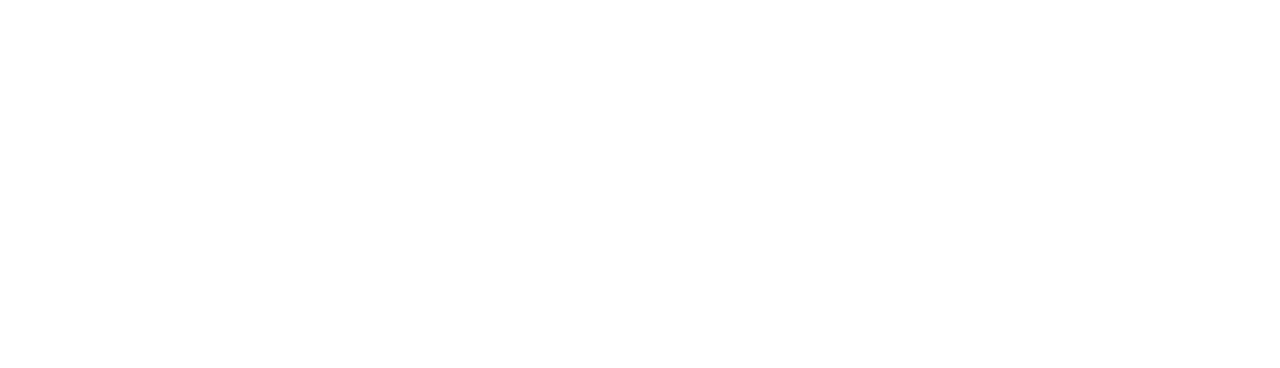
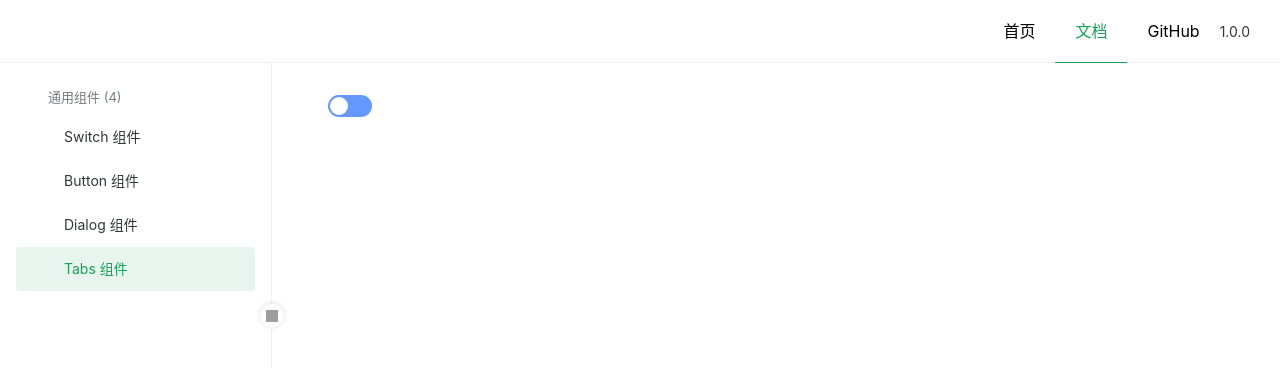
Before and after one commit to 0709FanLi/ddUI, a Vue app: page /doc/tabs in a window 1280 px wide. Before the commit this address had no page. Shown: the top 368 px of the page. Built offline with nearby package versions, Linux system fonts and the light colour scheme; grey boxes are pictures that could not be loaded.

Commit message:
feat(components): switch组件

```diff
--- a/src/assets/css/base.scss
+++ b/src/assets/css/base.scss
@@ -32,7 +32,9 @@ body {
   -webkit-tap-highlight-color: rgba(0, 0, 0, 0);
 }
 
+/* 滚动条 */
 ::-webkit-scrollbar-thumb:horizontal {
+  /*水平滚动条的样式*/
   width: 4px;
   background-color: #bfbfbf;
   -webkit-border-radius: 6px;
@@ -62,6 +64,11 @@ body {
   -webkit-border-radius: 4px;
 }
 
+::-webkit-scrollbar {
+  width: 10px; /*滚动条的宽度*/
+  height: 8px; /*滚动条的高度*/
+}
+
 /* 文字溢出省略 */
 .text-overflow {
   overflow: hidden;
--- a/src/components/SwitchDemo.vue
+++ b/src/components/SwitchDemo.vue
@@ -1,57 +1,11 @@
 <template>
-  <p>SwitchDemo</p>
-  <p>SwitchDemo</p>
-  <p>SwitchDemo</p>
-  <p>SwitchDemo</p>
-  <p>SwitchDemo</p>
-  <p>SwitchDemo</p>
-  <p>SwitchDemo</p>
-  <p>SwitchDemo</p>
-  <p>SwitchDemo</p>
-  <p>SwitchDemo</p>
-  <p>SwitchDemo</p>
-  <p>SwitchDemo</p>
-  <p>SwitchDemo</p>
-  <p>SwitchDemo</p>
-  <p>SwitchDemo</p>
-  <p>SwitchDemo</p>
-  <p>SwitchDemo</p>
-  <p>SwitchDemo</p>
-  <p>SwitchDemo</p>
-  <p>SwitchDemo</p>
-  <p>SwitchDemo</p>
-  <p>SwitchDemo</p>
-  <p>SwitchDemo</p>
-  <p>SwitchDemo</p>
-  <p>SwitchDemo</p>
-  <p>SwitchDemo</p>
-  <p>SwitchDemo</p>
-  <p>SwitchDemo</p>
-  <p>SwitchDemo</p>
-  <p>SwitchDemo</p>
-  <p>SwitchDemo</p>
-  <p>SwitchDemo</p>
-  <p>SwitchDemo</p>
-  <p>SwitchDemo</p>
-  <p>SwitchDemo</p>
-  <p>SwitchDemo</p>
-  <p>SwitchDemo</p>
-  <p>SwitchDemo</p>
-  <p>SwitchDemo</p>
-  <p>SwitchDemo</p>
-  <p>SwitchDemo</p>
-  <p>SwitchDemo</p>
-  <p>SwitchDemo</p>
-  <p>SwitchDemo</p>
-  <p>SwitchDemo</p>
-  <p>SwitchDemo</p>
-  <p>SwitchDemo</p>
-  <p>SwitchDemo</p>
-  <p>SwitchDemo</p>
-  <p>SwitchDemo</p>
-  <p>SwitchDemo</p>
-  <p>SwitchDemo</p>
-  <p>SwitchDemo</p>
-  <p>SwitchDemo</p>
-  <p>SwitchDemo</p>
+  <div>
+    <Switch v-model="checked" @input="checked = $event" active-color="#69f" inactive-color="#ccc" />
+  </div>
 </template>
+<script setup lang="ts">
+import { ref } from 'vue'
+import Switch from '../lib/switch/index.vue'
+
+const checked = ref<any>(false)
+</script>
--- a/src/components/Topnav.vue
+++ b/src/components/Topnav.vue
@@ -1,7 +1,6 @@
-@@ -1,19 +1,21 @@
 <template>
   <div class="topnav">
-    <img class="toggle-aside" src="@/assets/svg/list.svg" @click="toggleAside" />
+    <img class="toggle-aside" src="../assets/logo.png" @click="toggleAside" />
     <div class="logo"></div>
     <div class="menu">
       <router-link to="/">首页</router-link>
--- /dev/null
+++ b/src/lib/switch/index.vue
@@ -0,0 +1,87 @@
+<template>
+  <div>
+    <button
+      :class="{ checked: modelValue }"
+      @click="toggle"
+      :style="{ background: modelValue ? inactiveColor : activeColor }"
+    >
+      <span></span>
+    </button>
+  </div>
+</template>
+
+<script setup lang="ts">
+import { ref } from 'vue'
+
+const props = defineProps({
+  modelValue: {
+    type: Boolean,
+    default: false
+  },
+  activeColor: {
+    type: String,
+    default: '#18a058'
+  },
+  inactiveColor: {
+    type: String,
+    default: '#dbdbdb'
+  }
+})
+
+const emit = defineEmits(['update:modelValue'])
+
+const checked = ref(false)
+const toggle = () => {
+  emit('update:modelValue', !props.modelValue)
+}
+</script>
+
+<style lang="scss" scoped>
+$h: 22px;
+$h2: $h - 4px;
+button {
+  height: $h;
+  width: $h * 2;
+  border: none;
+  background: #dbdbdb;
+  border-radius: calc($h2 / 1.5);
+  position: relative;
+  cursor: pointer; //解决移动端点击时有边框
+  outline: none;
+  -webkit-tap-highlight-color: #fff;
+  -webkit-tap-highlight-color: transparent;
+
+  > span {
+    position: absolute;
+    top: 2px;
+    left: 2px;
+    height: $h2;
+    width: $h2;
+    background: white;
+    border-radius: calc($h2 / 1.5);
+    transition: all 250ms;
+  }
+
+  &.checked {
+    background: #18a058;
+    > span {
+      left: calc(100% - $h2 - 2px);
+    }
+  }
+  &:focus {
+    outline: none;
+  }
+
+  &:active {
+    > span {
+      width: $h2 + 4px;
+    }
+  }
+  &.checked:active {
+    > span {
+      width: $h2 + 4px;
+      margin-left: -4px;
+    }
+  }
+}
+</style>
--- a/src/views/doc/index.vue
+++ b/src/views/doc/index.vue
@@ -2,25 +2,37 @@
   <div class="layout">
     <Topnav class="nav" />
     <div class="content">
-      <transition name="fade" v-show="asideVisible">
-        <aside>
-          <h2>组件列表</h2>
-          <ol>
-            <li>
-              <router-link to="/doc/switch">Switch 组件</router-link>
-            </li>
-            <li>
-              <router-link to="/doc/button">Button 组件</router-link>
-            </li>
-            <li>
-              <router-link to="/doc/dialog">Dialog 组件</router-link>
-            </li>
-            <li>
-              <router-link to="/doc/tabs">Tabs 组件</router-link>
-            </li>
-          </ol>
+      <transition name="fade">
+        <aside v-show="asideVisible">
+          <div class="menu">
+            <div class="menu-group">
+              <span class="menu-group-title text-overflow"> 通用组件 (4) </span>
+              <router-link class="menu-item text-overflow" to="/doc/switch"
+                >Switch 组件</router-link
+              >
+              <router-link class="menu-item text-overflow" to="/doc/button"
+                >Button 组件</router-link
+              >
+              <router-link class="menu-item text-overflow" to="/doc/dialog"
+                >Dialog 组件</router-link
+              >
+              <router-link class="menu-item text-overflow" to="/doc/tabs">Tabs 组件</router-link>
+            </div>
+          </div>
         </aside>
       </transition>
+      <div
+        class="toggle-button"
+        @click="toggleAside"
+        :style="{
+          left: asideVisible ? '272px' : '0px',
+          transform: asideVisible
+            ? 'rotate(180deg) translateX(50%)'
+            : 'rotate(0deg) translateX(50%)'
+        }"
+      >
+        <img src="@/assets/svg/箭头 右.svg" alt="" />
+      </div>
       <main>
         <router-view />
       </main>
@@ -29,10 +41,13 @@
 </template>
 
 <script lang="ts" setup>
-import { inject } from 'vue'
+import { inject, type Ref } from 'vue'
 import Topnav from '@/components/Topnav.vue'
 
-const asideVisible = inject('asideVisible')
+const asideVisible = inject<Ref<boolean>>('asideVisible')
+const toggleAside = () => {
+  asideVisible!.value = !asideVisible?.value
+}
 </script>
 
 <style lang="scss" scoped>
@@ -45,43 +60,97 @@ const asideVisible = inject('asideVisible')
   }
   > .content {
     flex-grow: 1;
-    padding-top: 63px;
-    padding-left: 150px;
-    @media (max-width: 500px) {
-      padding-left: 0;
-    }
+    position: absolute;
+    top: 63px;
+    left: 0px;
+    height: calc(100% - 63px);
+    width: 100%;
   }
 }
 .content {
   display: flex;
+  transition: all 0.5 ease;
   > aside {
     flex-shrink: 0;
   }
   > main {
     flex-grow: 1;
-    padding: 16px;
-    background: lightgreen;
+    box-sizing: border-box;
+    padding: 32px 24px 56px 56px;
   }
 }
 aside {
-  background: lightblue;
-  width: 150px;
+  width: 272px;
   padding: 16px;
-  position: fixed;
-  top: 0;
-  left: 0;
-  padding-top: 80px;
-  height: 100%;
-  > h2 {
-    margin-bottom: 4px;
+  background-color: #fff;
+  border-right: 1px solid #efeff5;
+  .menu,
+  .menu-group {
+    width: 100%;
   }
-  > ol {
-    > li {
+
+  .menu-group-title,
+  .menu-item {
+    display: flex;
+    align-items: center;
+    width: 100%;
+  }
+
+  .menu-group-title {
+    height: 36px;
+    padding-left: 32px;
+    font-size: 13px;
+    color: rgb(118, 124, 130);
+    overflow: hidden;
+
+    &:hover {
+      cursor: default;
+    }
+  }
+  .menu-item {
+    height: 44px;
+    padding-left: 48px;
+    color: rgb(51, 54, 57);
+    font-size: 14px;
+
+    &:hover {
+      color: #18a058 !important;
       padding: 4px 0;
     }
   }
+  .router-link-exact-active {
+    color: #18a058 !important;
+    background-color: #e7f5ee;
+    border-radius: 3px;
+  }
+}
+.toggle-button {
+  width: 26px;
+  height: 26px;
+  border-radius: 50%;
+  display: flex;
+  align-items: center;
+  justify-content: center;
+  cursor: pointer;
+  border: 1px solid rgb(239, 239, 245);
+  position: absolute;
+  left: 272px;
+  top: 240px;
+  background-color: #fff;
+  box-shadow: 0 2px 4px 0px rgb(0 0 0 / 6%);
+  transition: left 0.5s ease, transform 0.1s ease;
+
+  > img {
+    width: 12px;
+    height: 12px;
+  }
+
+  @media (max-width: 500px) {
+    display: none;
+  }
 }
 main {
+  transition: all 0.5 ease;
   overflow: auto;
 }
 .fade-enter-active,
@@ -92,6 +161,11 @@ main {
 .fade-enter-from,
 .fade-leave-to {
   opacity: 0;
-  left: -150px;
+  width: 0;
+  padding: 0;
+}
+.fade-leave-from {
+  width: 272px;
+  padding: 16px;
 }
 </style>
```
Also changed, not shown: src/router/index.ts (+12 -0 lines), src/assets/svg/right-arrow.svg (added).
